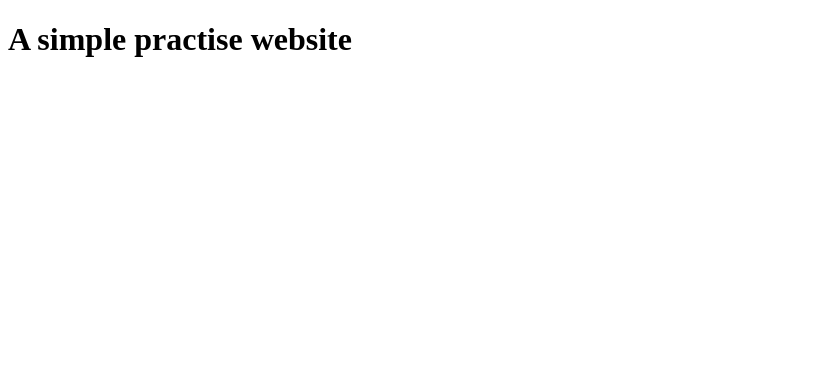
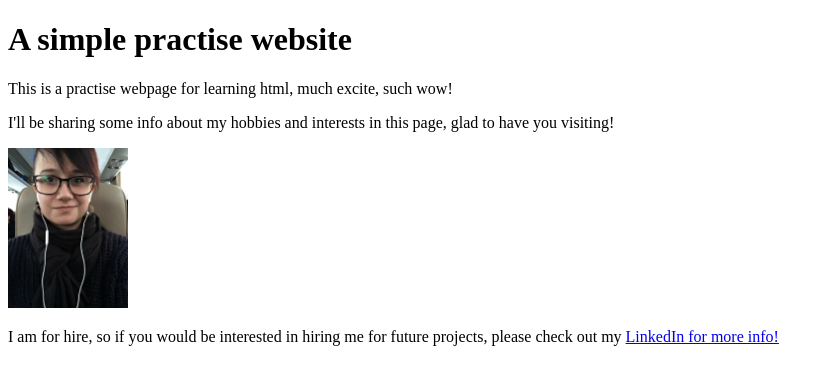
Before and after one commit to SusRyt/simple-website, a plain HTML site: page index.html in a window 1280 px wide. Shown: the whole page, without its empty margins (0-832 px from the left). Drawn offline with Linux system fonts and the light colour scheme.

Commit message:
Adding substance to webpage

```diff
--- a/index.html
+++ b/index.html
@@ -8,5 +8,13 @@
 </head>
 <body>
     <h1>A simple practise website</h1>
+    <p>This is a practise webpage for learning html, much excite, such wow!</p>
+
+    <p>I'll be sharing some info about my hobbies and interests in this page, glad to have you visiting!</p>
+    <img src="./images/photo.JPG" width="120" height="160" alt="It is I!">
+
+    <p>I am for hire, so if you would be interested in hiring me for future projects,
+        please check out my <a href="https://www.linkedin.com/in/susanna-ryttyl%C3%A4inen-352037257/">LinkedIn for more info!
+    </a></p>
 </body>
 </html>
```
Also changed, not shown: images/photo.JPG (added).
